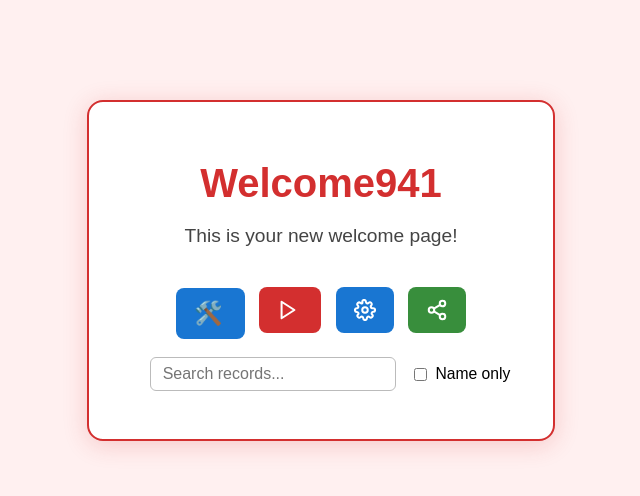
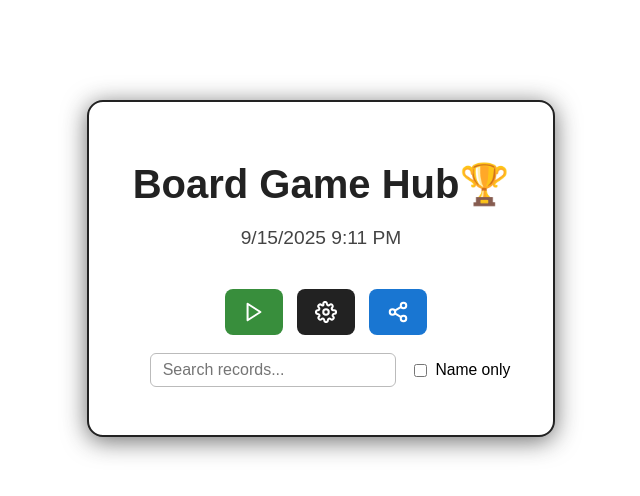
Before and after one commit to sportomax1/boardgames, a plain HTML site: page welcome.html in a window 1280 px wide. Shown: the whole page, without its empty margins (319-959 px from the left). Drawn offline with Linux system fonts and the light colour scheme.

Commit message:
Update all files with latest changes

```diff
--- a/welcome.css
+++ b/welcome.css
@@ -1,5 +1,5 @@
 body {
-    background: #fff0f0;
+    background: #fff;
     margin: 0;
     padding: 0;
     font-family: Arial, sans-serif;
@@ -9,13 +9,13 @@ body {
     margin: 100px auto;
     background: #fff;
     border-radius: 16px;
-    box-shadow: 0 4px 24px #d32f2f33;
+    box-shadow: 0 4px 24px #222a;
     padding: 2em 2em 1.5em 2em;
     text-align: center;
-    border: 2px solid #d32f2f;
+    border: 2px solid #222;
 }
 .welcome-container h1 {
-    color: #d32f2f;
+    color: #222;
     font-size: 2.5em;
     margin-bottom: 0.3em;
 }
--- a/welcome.html
+++ b/welcome.html
@@ -8,20 +8,20 @@
 </head>
 <body>
     <div class="welcome-container">
-        <h1>Welcome941</h1>
-        <p>This is your new welcome page!</p>
+        <h1>Board Game Hub🏆</h1>
+        <p>9/15/2025 9:11 PM</p>
         <!-- <div style="margin-bottom:0.7em;">
             <label for="maxRecordsInput" style="font-weight:600;">Max records to load:</label>
             <input id="maxRecordsInput" type="number" min="1" max="200" value="10" style="width:60px; font-size:1em; margin-left:8px; padding:3px 6px; border-radius:4px; border:1px solid #bbb;">
         </div> -->
 
-        <button id="prepApiBtn" title="Prep" aria-label="Prep" style="background:#1976d2; color:#fff; border:none; border-radius:8px; padding:12px 18px; font-size:1.1em; font-weight:600; margin:1.2em 10px 1em 0; cursor:pointer; display:inline-flex; align-items:center; justify-content:center;">
-            <span style="font-size:1.3em; margin-right:4px;">🛠️</span>
+        <button id="prepApiBtn" title="Prep" aria-label="Prep" style="background:#388e3c; color:#fff; border:none; border-radius:8px; padding:12px 18px; font-size:1.1em; font-weight:600; margin:1.2em 0 1em 10px; cursor:pointer; display:inline-flex; align-items:center; justify-content:center;">
+            <svg xmlns="http://www.w3.org/2000/svg" width="22" height="22" viewBox="0 0 24 24" fill="none" stroke="currentColor" stroke-width="2.2" stroke-linecap="round" stroke-linejoin="round"><polygon points="5 3 19 12 5 21 5 3"></polygon></svg>
         </button>
-        <button id="runApiBtn" title="Run" aria-label="Run" style="background:#d32f2f; color:#fff; border:none; border-radius:8px; padding:12px 18px; font-size:1.1em; font-weight:600; margin:1.2em 0 1em 0; cursor:pointer; display:inline-flex; align-items:center; justify-content:center;">
+        <!-- <button id="runApiBtn" title="Run" aria-label="Run" style="background:#d32f2f; color:#fff; border:none; border-radius:8px; padding:12px 18px; font-size:1.1em; font-weight:600; margin:1.2em 0 1em 0; cursor:pointer; display:inline-flex; align-items:center; justify-content:center;">
             <svg xmlns="http://www.w3.org/2000/svg" width="22" height="22" viewBox="0 0 24 24" fill="none" stroke="currentColor" stroke-width="2.2" stroke-linecap="round" stroke-linejoin="round" style="margin-right:4px;"><polygon points="5 3 19 12 5 21 5 3"></polygon></svg>
-        </button>
-        <button id="settingsBtn" title="Settings" aria-label="Settings" style="background:#1976d2; color:#fff; border:none; border-radius:8px; padding:12px 18px; font-size:1.1em; font-weight:600; margin:1.2em 0 1em 10px; cursor:pointer; display:inline-flex; align-items:center; justify-content:center;">
+        </button> -->
+    <button id="settingsBtn" title="Settings" aria-label="Settings" style="background:#222; color:#fff; border:none; border-radius:8px; padding:12px 18px; font-size:1.1em; font-weight:600; margin:1.2em 0 1em 10px; cursor:pointer; display:inline-flex; align-items:center; justify-content:center;">
             <svg xmlns="http://www.w3.org/2000/svg" width="22" height="22" viewBox="0 0 24 24" fill="none" stroke="currentColor" stroke-width="2.2" stroke-linecap="round" stroke-linejoin="round"><circle cx="12" cy="12" r="3"></circle><path d="M19.4 15a1.65 1.65 0 0 0 .33 1.82l.06.06a2 2 0 0 1-2.83 2.83l-.06-.06a1.65 1.65 0 0 0-1.82-.33 1.65 1.65 0 0 0-1 1.51V21a2 2 0 0 1-4 0v-.09a1.65 1.65 0 0 0-1-1.51 1.65 1.65 0 0 0-1.82.33l-.06.06a2 2 0 0 1-2.83-2.83l.06-.06a1.65 1.65 0 0 0 .33-1.82 1.65 1.65 0 0 0-1.51-1H3a2 2 0 0 1 0-4h.09a1.65 1.65 0 0 0 1.51-1 1.65 1.65 0 0 0-.33-1.82l-.06-.06a2 2 0 0 1 2.83-2.83l.06.06a1.65 1.65 0 0 0 1.82.33h.09A1.65 1.65 0 0 0 9 3.09V3a2 2 0 0 1 4 0v.09a1.65 1.65 0 0 0 1 1.51h.09a1.65 1.65 0 0 0 1.82-.33l.06-.06a2 2 0 0 1 2.83 2.83l-.06.06a1.65 1.65 0 0 0-.33 1.82v.09a1.65 1.65 0 0 0 1.51 1H21a2 2 0 0 1 0 4h-.09a1.65 1.65 0 0 0-1.51 1z"></path></svg>
         </button>
 
@@ -39,7 +39,7 @@
             </div>
         </div>
         <div style="display:inline-block; position:relative; margin-left:10px;">
-            <button id="shareBtn" title="Share" aria-label="Share" style="background:#388e3c; color:#fff; border:none; border-radius:8px; padding:12px 18px; font-size:1.1em; font-weight:600; cursor:pointer; display:inline-flex; align-items:center; justify-content:center;">
+            <button id="shareBtn" title="Share" aria-label="Share" style="background:#1976d2; color:#fff; border:none; border-radius:8px; padding:12px 18px; font-size:1.1em; font-weight:600; cursor:pointer; display:inline-flex; align-items:center; justify-content:center;">
                 <svg xmlns="http://www.w3.org/2000/svg" width="22" height="22" viewBox="0 0 24 24" fill="none" stroke="currentColor" stroke-width="2.2" stroke-linecap="round" stroke-linejoin="round"><circle cx="18" cy="5" r="3"></circle><circle cx="6" cy="12" r="3"></circle><circle cx="18" cy="19" r="3"></circle><line x1="8.59" y1="13.51" x2="15.42" y2="17.49"></line><line x1="15.41" y1="6.51" x2="8.59" y2="10.49"></line></svg>
             </button>
             <div id="shareDropdown" style="display:none; position:absolute; background:#fff; border:1px solid #388e3c; border-radius:6px; box-shadow:0 2px 8px rgba(0,0,0,0.12); z-index:1000; min-width:180px; right:0;">
--- a/welcome2.js
+++ b/welcome2.js
@@ -609,11 +609,13 @@ document.addEventListener('DOMContentLoaded', function() {
         const makeControls = (pos) => {
             return `
                 <div style="display:flex; flex-wrap:wrap; justify-content:center; align-items:center; gap:0.7em; width:100%; max-width:100vw;">
+                    <button id="firstPageBtn${pos}" ${currentPage === 1 ? 'disabled' : ''} style="padding:7px 16px; font-size:1em; border-radius:6px;">First</button>
                     <button id="prevPageBtn${pos}" ${currentPage === 1 ? 'disabled' : ''} style="padding:7px 16px; font-size:1em; border-radius:6px;">Prev</button>
                     <span style="font-size:1em;">Page</span>
                     <input id="pageInput${pos}" type="number" min="1" max="${localTotalPages}" value="${currentPage}" style="width:54px; font-size:1em; text-align:center; border-radius:5px; border:1px solid #bbb; max-width:70px;">
                     <span style="font-size:1em;">of ${localTotalPages}</span>
                     <button id="nextPageBtn${pos}" ${currentPage === localTotalPages ? 'disabled' : ''} style="padding:7px 16px; font-size:1em; border-radius:6px;">Next</button>
+                    <button id="lastPageBtn${pos}" ${currentPage === localTotalPages ? 'disabled' : ''} style="padding:7px 16px; font-size:1em; border-radius:6px;">Last</button>
                     <span style="color:#888; font-size:0.98em; margin-left:0.7em;">(${arr.length} records)</span>
                 </div>
             `;
@@ -621,14 +623,20 @@ document.addEventListener('DOMContentLoaded', function() {
         paginationTop.innerHTML = makeControls('Top');
         paginationBottom.innerHTML = makeControls('Bottom');
         // Add event listeners for both top and bottom controls
+        const firstBtnTop = document.getElementById('firstPageBtnTop');
         const prevBtnTop = document.getElementById('prevPageBtnTop');
         const nextBtnTop = document.getElementById('nextPageBtnTop');
+        const lastBtnTop = document.getElementById('lastPageBtnTop');
         const pageInputTop = document.getElementById('pageInputTop');
+        const firstBtnBottom = document.getElementById('firstPageBtnBottom');
         const prevBtnBottom = document.getElementById('prevPageBtnBottom');
         const nextBtnBottom = document.getElementById('nextPageBtnBottom');
+        const lastBtnBottom = document.getElementById('lastPageBtnBottom');
         const pageInputBottom = document.getElementById('pageInputBottom');
+        if (firstBtnTop) firstBtnTop.onclick = () => { if (currentPage > 1) { currentPage = 1; updateTable(); }};
         if (prevBtnTop) prevBtnTop.onclick = () => { if (currentPage > 1) { currentPage--; updateTable(); }};
         if (nextBtnTop) nextBtnTop.onclick = () => { if (currentPage < localTotalPages) { currentPage++; updateTable(); }};
+        if (lastBtnTop) lastBtnTop.onclick = () => { if (currentPage < localTotalPages) { currentPage = localTotalPages; updateTable(); }};
         if (pageInputTop) pageInputTop.onchange = (e) => {
             let val = parseInt(e.target.value);
             if (!isNaN(val) && val >= 1 && val <= localTotalPages) {
@@ -638,8 +646,10 @@ document.addEventListener('DOMContentLoaded', function() {
                 e.target.value = currentPage;
             }
         };
+        if (firstBtnBottom) firstBtnBottom.onclick = () => { if (currentPage > 1) { currentPage = 1; updateTable(); }};
         if (prevBtnBottom) prevBtnBottom.onclick = () => { if (currentPage > 1) { currentPage--; updateTable(); }};
         if (nextBtnBottom) nextBtnBottom.onclick = () => { if (currentPage < localTotalPages) { currentPage++; updateTable(); }};
+        if (lastBtnBottom) lastBtnBottom.onclick = () => { if (currentPage < localTotalPages) { currentPage = localTotalPages; updateTable(); }};
         if (pageInputBottom) pageInputBottom.onchange = (e) => {
             let val = parseInt(e.target.value);
             if (!isNaN(val) && val >= 1 && val <= localTotalPages) {
```
